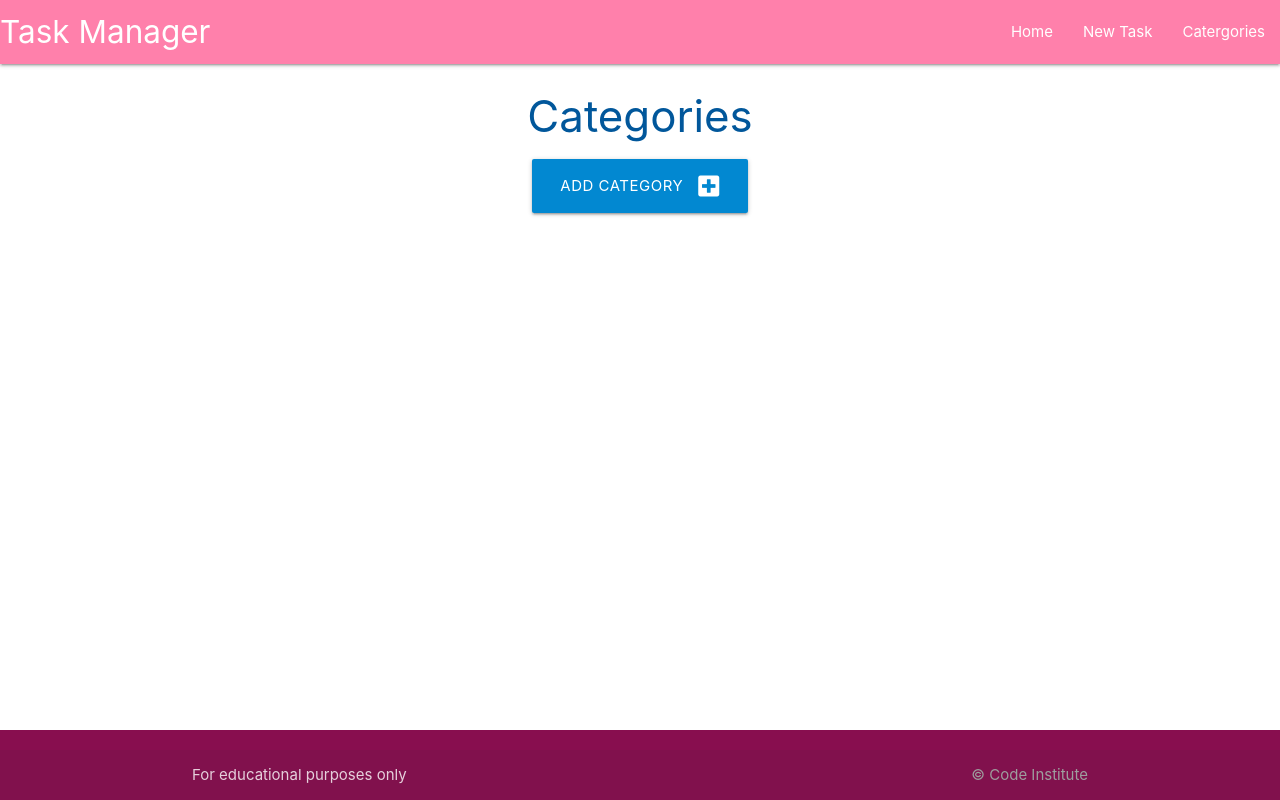
After one commit to Kenya-Rae/task-manager, a Flask app: page /categories in a window 1280 px wide. The commit adds this page. Run offline with Flask 3, Linux system fonts and the light colour scheme.

Commit message:
Add categories

```diff
--- a/taskmanager/routes.py
+++ b/taskmanager/routes.py
@@ -1,4 +1,4 @@
-from flask import render_template
+from flask import render_template, request, redirect, url_for
 from taskmanager import app, db
 from taskmanager.models import Category, Task
 
@@ -6,3 +6,19 @@ from taskmanager.models import Category, Task
 @app.route("/")
 def home():
     return render_template("tasks.html")
+
+
+@app.route("/categories")
+def categories():
+    return render_template("categories.html")
+
+
+@app.route("/add_category", methods=["GET", "POST"])
+def add_category():
+    if request.method == "POST":
+        category = Category(category_name=request.form.get('category_name'))
+        db.session.add(category)
+        db.session.commit()
+        return redirect(url_for("categories"))
+
+    return render_template("add_category.html")
--- a/taskmanager/templates/base.html
+++ b/taskmanager/templates/base.html
@@ -20,11 +20,11 @@
         <nav class="pink accent-1">
             <div class="nav-wrapper">
                 <a href="{{ url_for('home') }}" class="brand-logo">Task Manager</a>
-                <a href="#" data-target="mobile-demo" class="sidenav-trigger">i.fas.fa-bars</a>
+                <a href="#" data-target="mobile-demo" class="sidenav-trigger"><i class="fas fa-bars"></i></a>
                 <ul class="right hide-on-med-and-down">
                     <li><a href="{{ url_for('home') }}">Home</a></li>
                     <li><a href="">New Task</a></li>
-                    <li><a href="">Catergories</a></li>
+                    <li><a href="{{ url_for('categories') }}">Catergories</a></li>
                 </ul>
             </div>
         </nav>
@@ -33,7 +33,7 @@
         <ul class="sidenav" id="mobile-demo">
             <li><a href="{{ url_for('home') }}">Home</a></li>
             <li><a href="">New Task</a></li>
-            <li><a href="">Catergories</a></li>
+            <li><a href="{{ url_for('categories') }}">Catergories</a></li>
         </ul>
     </header>
 
--- /dev/null
+++ b/taskmanager/templates/categories.html
@@ -0,0 +1,14 @@
+{% extends "base.html" %}
+{% block content %}
+
+<h3 class="light-blue-text text-darken-4 center-align">Categories</h3>
+
+<div class="row">
+    <div class="col s12 center-align">
+        <a href="{{ url_for('add_category') }}" class="btn-large light-blue darken-2">
+            Add Category <i class="fas fa-plus-square right"></i>
+        </a>
+    </div>
+</div>
+
+{% endblock %}
--- a/taskmanager/templates/tasks.html
+++ b/taskmanager/templates/tasks.html
@@ -1,6 +1,6 @@
 {% extends "base.html" %}
 {% block content %}
 
-<h3 class="light-blue-text text-darken-4 center-align">Tasks</h3>
+<h3 class="black-text text-darken-4 center-align">Tasks</h3>
 
 {% endblock %}
```
Also changed, not shown: taskmanager/templates/add_category.html (added, +27 -0 lines).
